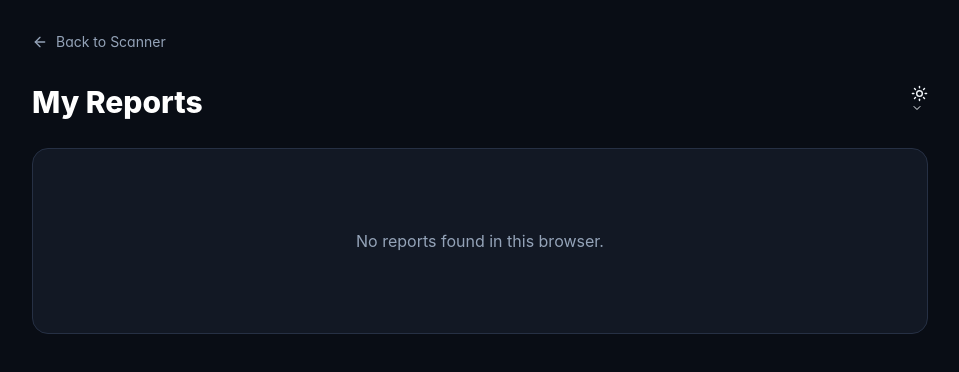
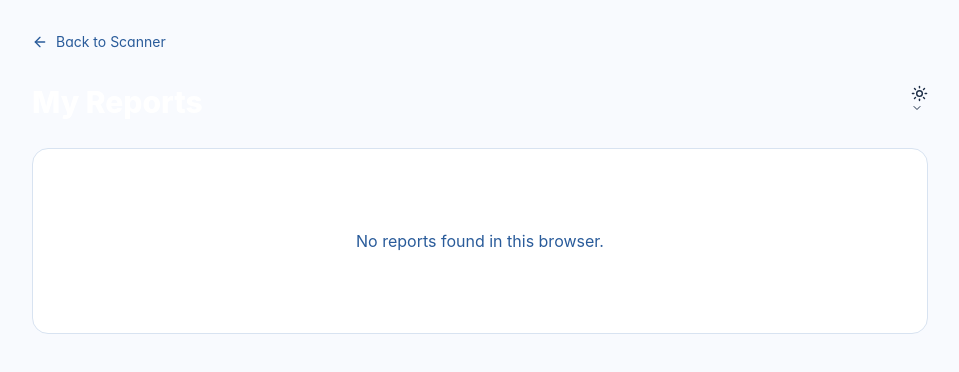
Before and after one commit to helloskyorigin/Strangerlens, a Next.js app: page /my-reports in a window 1280 px wide. Shown: the top 372 px of the page, without its empty margins (160-1119 px from the left). Built offline with nearby package versions, Linux system fonts and the light colour scheme.

Commit message:
Extend shared light dark appearance to scanning, free and paid results, saved reports and support routes

```diff
--- a/app/globals.css
+++ b/app/globals.css
@@ -1,5 +1,6 @@
 @import "tailwindcss";
 @import "./landing-v3.css";
+@import "./app-theme.css";
 
 :root {
   color-scheme: dark;
```
